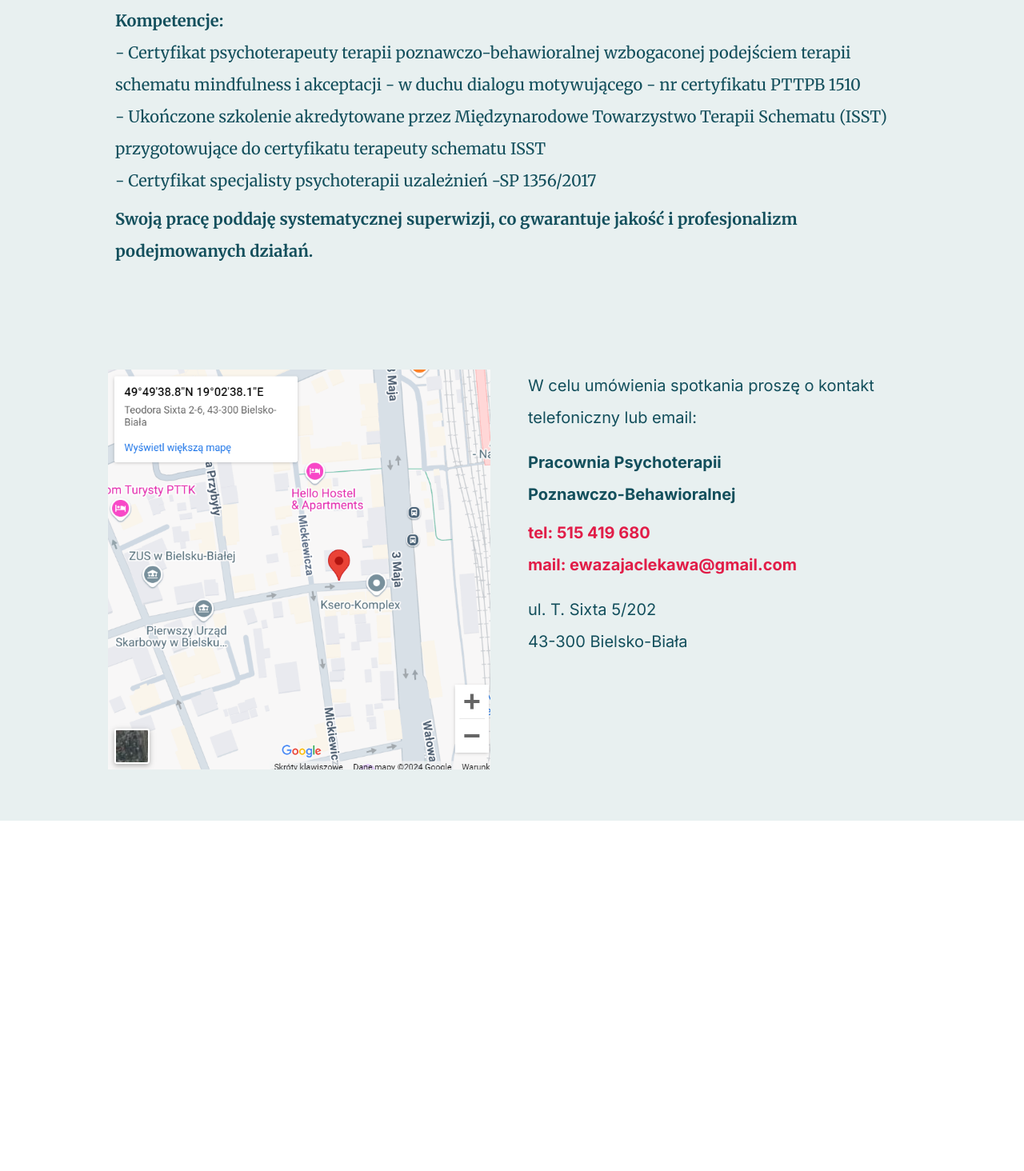
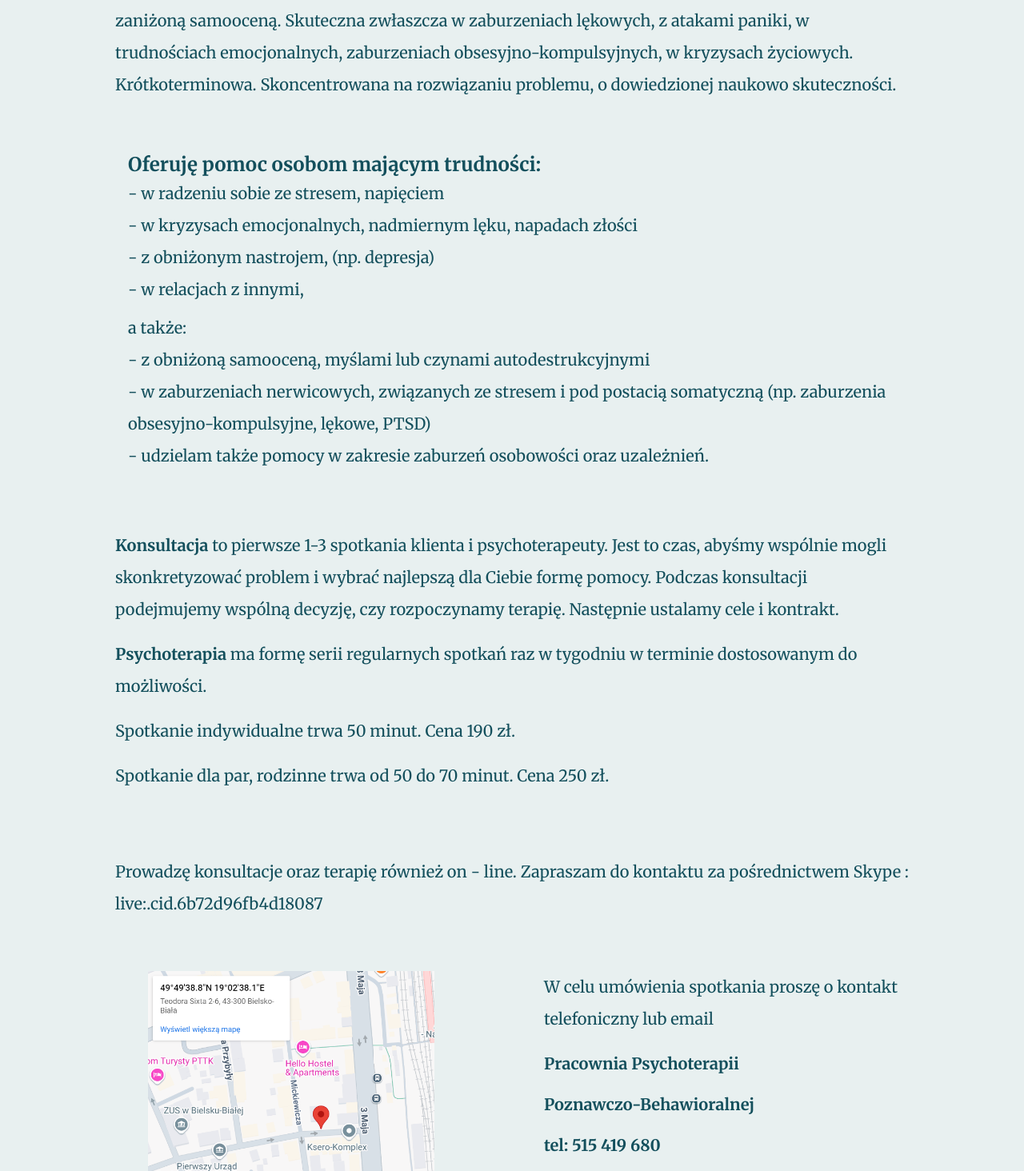
Before and after one commit to ArturZ12345/pracowniacbt, a Next.js app: page / in a window 1280 px wide. Shown: the part 1046-2510 px from the top of the page at 80% size. Before the commit the page ends 2072 px from the top, so only its background shows below. Built offline with nearby package versions, Linux system fonts and the light colour scheme.

Commit message:
Update page.tsx

```diff
--- a/src/app/(pages)/page.tsx
+++ b/src/app/(pages)/page.tsx
@@ -7,15 +7,15 @@ const merriweather = Merriweather({
   variable: "--font-merriweather",
 });
 
-export default function HomePage() {
+export default async function HomePage() {
   return (
     <section className="bg-[#E8F0F0] text-[#134F5C]">
-      {/* Główna sekcja z tłem */}
-      <section className="relative h-[80vh] w-full overflow-hidden">
+      <section className="relative h-[80vh] w-full overflow-hidden ">
         <Image
           src="/bg-1.webp"
           alt="Sky background"
-          fill
+          layout="fill"
+          objectFit="cover"
           className="absolute inset-0 z-0 brightness-125 filter blur-sm opacity-30"
         />
         <div className="relative z-10 flex h-[80%] w-full justify-center">
@@ -23,6 +23,7 @@ export default function HomePage() {
             <h1
               className={`mb-4 text-4xl font-bold sm:text-5xl md:text-6xl lg:text-7xl text-[#134F5C] ${merriweather.className} italic`}
             >
+              <span className="block p-[5%]"></span>
               <div className="flex flex-col items-center">
                 <span className="block z-10">Gabinet psychoterapii</span>
                 <span className="block w-full max-w-lg border-b-[16px] border-solid border-[#69A297]"></span>
@@ -33,79 +34,153 @@ export default function HomePage() {
           </div>
         </div>
       </section>
-
-      {/* Sekcja informacyjna */}
       <section
         className={`text-center py-16 px-4 max-w-4xl mx-auto ${merriweather.className} text-3xl leading-loose`}
       >
-        <p className="font-bold text-black">
+        <p className=" font-bold text-black">
           Psychoterapia trudności funkcjonowania w obszarze myśli, emocji i
           zachowań. Oferuję profesjonalną informację, wsparcie i pomoc.
         </p>
       </section>
+      <section
+        className={`py-16 px-4 max-w-5xl mx-auto ${merriweather.className} text-xl leading-loose `}
+      >
+        <p className="">
+          Terapia poznawczo-behawioralna adresowana jest do osób z zaburzeniami
+          depresyjnymi, fobiami, z zaniżoną samooceną. Skuteczna zwłaszcza w
+          zaburzeniach lękowych, z atakami paniki, w trudnościach emocjonalnych,
+          zaburzeniach obsesyjno-kompulsyjnych, w kryzysach życiowych.
+        </p>
+        <p className=" font-normal ">
+          Krótkoterminowa. Skoncentrowana na rozwiązaniu problemu, o
+          dowiedzionej naukowo skuteczności.
+        </p>
+        <section
+          className={`pt-16 px-4 max-w-5xl mx-auto ${merriweather.className} text-xl leading-loose `}
+        >
+          <p className="font-bold text-2xl">
+            Oferuję pomoc osobom mającym trudności:
+          </p>
 
-      {/* Sekcja o mnie */}
+          <p className=" font-normal ">
+            - w radzeniu sobie ze stresem, napięciem
+          </p>
+          <p className=" font-normal ">
+            - w kryzysach emocjonalnych, nadmiernym lęku, napadach złości
+          </p>
+          <p className=" font-normal ">
+            - z obniżonym nastrojem, (np. depresja)
+          </p>
+          <p className=" font-normal ">- w relacjach z innymi,</p>
+          <p className="pt-2 font-sem">a także:</p>
+          <p className=" font-normal ">
+            - z obniżoną samooceną, myślami lub czynami autodestrukcyjnymi
+          </p>
+          <p className=" font-normal ">
+            - w zaburzeniach nerwicowych, związanych ze stresem i pod postacią
+            somatyczną (np. zaburzenia obsesyjno-kompulsyjne, lękowe, PTSD)
+          </p>
+          <p className=" font-normal ">
+            - udzielam także pomocy w zakresie zaburzeń osobowości oraz
+            uzależnień.
+          </p>
+        </section>
+      </section>
       <section
-        className={`py-16 px-4 max-w-5xl mx-auto ${merriweather.className} text-xl leading-loose`}
+        className={`px-4 pt-2 max-w-5xl mx-auto ${merriweather.className} text-xl leading-loose`}
       >
-        <p className="font-bold text-2xl">O mnie</p>
-        <p className="pt-2 font-semibold">Kompetencje:</p>
-        <ul className="font-normal">
-          <li>
-            - Certyfikat psychoterapeuty terapii poznawczo-behawioralnej
-            wzbogaconej podejściem terapii schematu mindfulness i akceptacji -
-            w duchu dialogu motywującego - nr certyfikatu PTTPB 1510
-          </li>
-          <li>
-            - Ukończone szkolenie akredytowane przez Międzynarodowe Towarzystwo
-            Terapii Schematu (ISST) przygotowujące do certyfikatu terapeuty
-            schematu ISST
-          </li>
-          <li>
-            - Certyfikat specjalisty psychoterapii uzależnień -SP 1356/2017
-          </li>
-        </ul>
-        <p className="pt-2 font-semibold">
+        <p className=" font-normal ">
+          <b>Konsultacja</b> to pierwsze 1-3 spotkania klienta i
+          psychoterapeuty. Jest to czas, abyśmy wspólnie mogli skonkretyzować
+          problem i wybrać najlepszą dla Ciebie formę pomocy. Podczas
+          konsultacji podejmujemy wspólną decyzję, czy rozpoczynamy terapię.
+          Następnie ustalamy cele i kontrakt.
+        </p>
+        <p className=" font-normal pt-4 ">
+          <b>Psychoterapia</b> ma formę serii regularnych spotkań raz w tygodniu
+          w terminie dostosowanym do możliwości.
+        </p>
+        <p className=" font-normal pt-4 ">
+          Spotkanie indywidualne trwa 50 minut. Cena 190 zł.
+        </p>
+        <p className=" font-normal pt-4 ">
+          Spotkanie dla par, rodzinne trwa od 50 do 70 minut. Cena 250 zł.
+        </p>
+        <p className="font-normal pt-20 ">
+          Prowadzę konsultacje oraz terapię również on - line. Zapraszam do
+          kontaktu za pośrednictwem Skype : live:.cid.6b72d96fb4d18087
+        </p>
+      </section>
+      <section className={`py-16 max-w-5xl mx-auto ${merriweather.className}`}>
+        <div className="grid grid-cols-2 gap-20">
+          <div className="">
+            <div className="relative h-full h-[500px]">
+              <Image
+                src="/mapka.png"
+                alt="Sky background"
+                layout="fill"
+                objectFit="contain"
+                className="absolute inset-0"
+              />
+            </div>
+          </div>
+          <div className="text-xl leading-loose">
+            <p className=""></p>W celu umówienia spotkania proszę o kontakt
+            telefoniczny lub email
+            <p className="py-4 font-bold">Pracownia Psychoterapii</p>
+            <p className="leading-normal font-bold">Poznawczo-Behawioralnej</p>
+            <p className="py-4 font-bold">tel: 515 419 680</p>
+            <p className="font-bold">mail: ewazajaclekawa@gmail.com</p>
+            <p className="">ul. T. Sixta 5/202</p>
+            <p className="">43-300 Bielsko-Biała</p>
+          </div>
+        </div>
+      </section>
+
+      <section
+        className={`text-center py-16 px-4 max-w-5xl mx-auto ${merriweather.className} text-xl leading-loose`}
+      >
+        <p className=" font-normal">
+          Jestem <b>certyfikowanym psychoterapeutą</b> pracującym w nurcie
+          terapii poznawczo-behawioralnej wzbogaconej podejściem terapii
+          schematu, certyfikatu PTTPB 1510. mindfulness i akceptacji - w duchu
+          dialogu motywującego - <b>nr certyfikatu PTTPB 1510</b>
+        </p>
+        <p className=" font-normal ">
+          Posiadam także certyfikat specjalisty psychoterapii uzależnień -
+          <b>SP 1356/2017</b>.
+        </p>
+        <p className=" font-normal ">
+          Jestem członkiem{" "}
+          <b>Polskiego Towarzystwa Terapii Poznawczej i Behawioralnej.</b>
+        </p>
+        <p className=" font-normal ">
           Swoją pracę poddaję systematycznej superwizji, co gwarantuje jakość i
           profesjonalizm podejmowanych działań.
         </p>
       </section>
-
-      {/* Sekcja kontaktowa */}
-      <section className="py-16 max-w-5xl mx-auto text-xl leading-loose">
-        <div className="grid grid-cols-1 md:grid-cols-2 gap-10">
-          <div className="relative h-[300px] md:h-[500px]">
-            <Image
-              src="/mapka.png"
-              alt="Mapa lokalizacji gabinetu psychoterapii"
-              fill
-              className="absolute inset-0 object-contain"
-            />
-          </div>
-          <div>
-            <p className="mb-4">
-              W celu umówienia spotkania proszę o kontakt telefoniczny lub
-              email:
-            </p>
-            <p className="font-bold">Pracownia Psychoterapii</p>
-            <p className="font-bold mb-2">Poznawczo-Behawioralnej</p>
-            <p>
-              <a href="tel:+48515419680" className="font-bold text-primary">
-                tel: 515 419 680
-              </a>
-            </p>
-            <p>
-              <a
-                href="mailto:ewazajaclekawa@gmail.com"
-                className="font-bold text-primary"
-              >
-                mail: ewazajaclekawa@gmail.com
-              </a>
-            </p>
-            <p className="mt-4">ul. T. Sixta 5/202</p>
-            <p>43-300 Bielsko-Biała</p>
-          </div>
-        </div>
+      <section
+        className={`text-center py-4 px-4 max-w-5xl mx-auto ${merriweather.className} text-xl leading-loose`}
+      >
+        <p className=" font-normal py-2 ">
+          Prowadzę terapię indywidualną, konsultacje dla par.
+        </p>
+        <p className=" font-normal py-2">
+          Oferuję profesjonalną psychoterapię, wsparcie i pomoc. Kieruję się
+          ideą pracy opartej na partnerstwie, poszanowaniu autonomii,
+          odpowiedzialności, przy pełnej akceptacji dla wyborów i decyzji osób,
+          które się do mnie zgłaszają.
+        </p>
+        <p className=" font-normal py-2">
+          Kieruję się ideą pracy opartej na partnerstwie, poszanowaniu
+          autonomii, odpowiedzialności, przy pełnej akceptacji dla wyborów i
+          decyzji osób, które się do mnie zgłaszają.
+        </p>
+        <p className=" font-normal py-2 ">
+          Pracuję z osobami z zaburzeniami osobowości, w kryzysach,
+          uzależnionymi od substancji psychoaktywnych, a także w obszarze
+          uzależnień behawioralnych, czynnościowych.
+        </p>
       </section>
     </section>
   );
```
